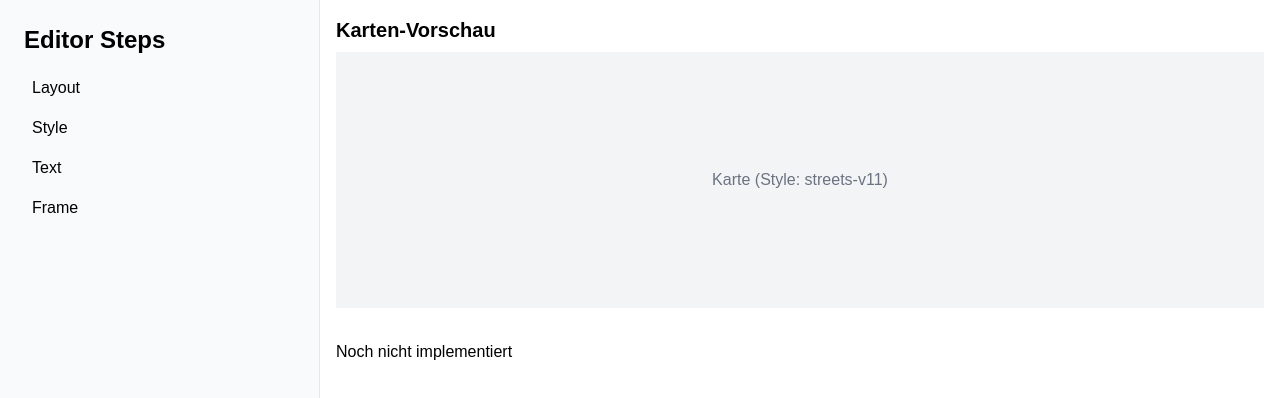
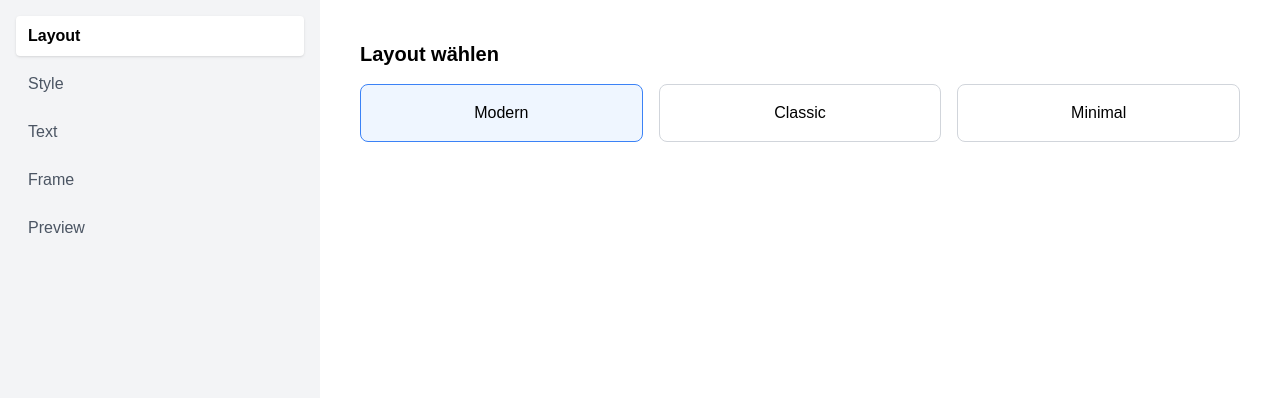
Before and after one commit to Thorgk91/trove-studio, a Next.js app: page /editor in a window 1280 px wide. Shown: the top 398 px of the page. Built offline with nearby package versions, Linux system fonts and the light colour scheme.

Commit message:
chore: Debugging frame error

```diff
--- a/pages/editor.tsx
+++ b/pages/editor.tsx
@@ -1,61 +1,58 @@
+// pages/editor.tsx
+
 import dynamic from 'next/dynamic'
 import React from 'react'
-import { useEditorStore, Step } from '../store/editorStore'
+import { useEditorStore } from '../store/editorStore'
 import LayoutStep from '../components/LayoutStep'
+import StyleStep from '../components/StyleStep'
+import TextStep from '../components/TextStep'
+import FrameStep from '../components/FrameStep'
 
-const MapPreview = dynamic(() => import('../components/MapPreview'), {
-  ssr: false,
-})
+// MapPreview nur clientseitig laden (z.B. für mapbox)
+const MapPreview = dynamic(() => import('../components/MapPreview'), { ssr: false })
 
-const steps: Step[] = ['Layout', 'Style', 'Text', 'Frame']
+export default function EditorPage() {
+  const { activeStep, setActiveStep } = useEditorStore((s) => ({
+    activeStep: s.activeStep,
+    setActiveStep: s.setActiveStep,
+  }))
 
-export default function Editor() {
-  const { activeStep, setActiveStep } = useEditorStore()
-
-  // Rendert den aktuellen Step
-  function renderStep() {
-    switch (activeStep) {
-      case 'Layout':
-        return <LayoutStep />
-      // später: StyleStep, TextStep, FrameStep
-      default:
-        return <div className="p-4">Noch nicht implementiert</div>
-    }
-  }
+  // Definition aller Schritte mit Label und Komponente
+  const steps = [
+    { id: 0, label: 'Layout', component: <LayoutStep /> },
+    { id: 1, label: 'Style', component: <StyleStep /> },
+    { id: 2, label: 'Text',  component: <TextStep /> },
+    { id: 3, label: 'Frame', component: <FrameStep /> },
+    { id: 4, label: 'Preview', component: <MapPreview /> },
+  ]
 
   return (
     <div className="flex h-screen">
-      <aside className="w-1/4 bg-gray-50 p-6 border-r">
-        <h1 className="text-2xl font-bold mb-4">Editor Steps</h1>
-        <ul className="space-y-2">
-          {steps.map((step) => (
-            <li key={step}>
-              <button
-                onClick={() => setActiveStep(step)}
-                className={
-                  'w-full text-left px-2 py-1 rounded ' +
-                  (step === activeStep
-                    ? 'bg-primary text-white'
-                    : 'hover:bg-gray-100')
-                }
+      {/* Sidebar */}
+      <aside className="w-1/4 bg-gray-100 p-4">
+        <nav>
+          <ul>
+            {steps.map((step) => (
+              <li
+                key={step.id}
+                onClick={() => setActiveStep(step.id)}
+                className={`
+                  mb-2 cursor-pointer px-3 py-2 rounded
+                  ${activeStep === step.id
+                    ? 'bg-white font-semibold shadow'
+                    : 'text-gray-600 hover:bg-gray-200'}
+                `}
               >
-                {step}
-              </button>
-            </li>
-          ))}
-        </ul>
+                {step.label}
+              </li>
+            ))}
+          </ul>
+        </nav>
       </aside>
 
-      <main className="flex-1 grid grid-rows-[auto_1fr]">
-        {/* Oben: Map-Preview */}
-        <div className="h-1/2">
-          <MapPreview />
-        </div>
-
-        {/* Unten: Step-Inhalte */}
-        <div className="h-1/2 overflow-auto bg-white">
-          {renderStep()}
-        </div>
+      {/* Hauptbereich: aktueller Schritt */}
+      <main className="flex-1 p-6 overflow-auto bg-white">
+        {steps.find((step) => step.id === activeStep)?.component}
       </main>
     </div>
   )
```
